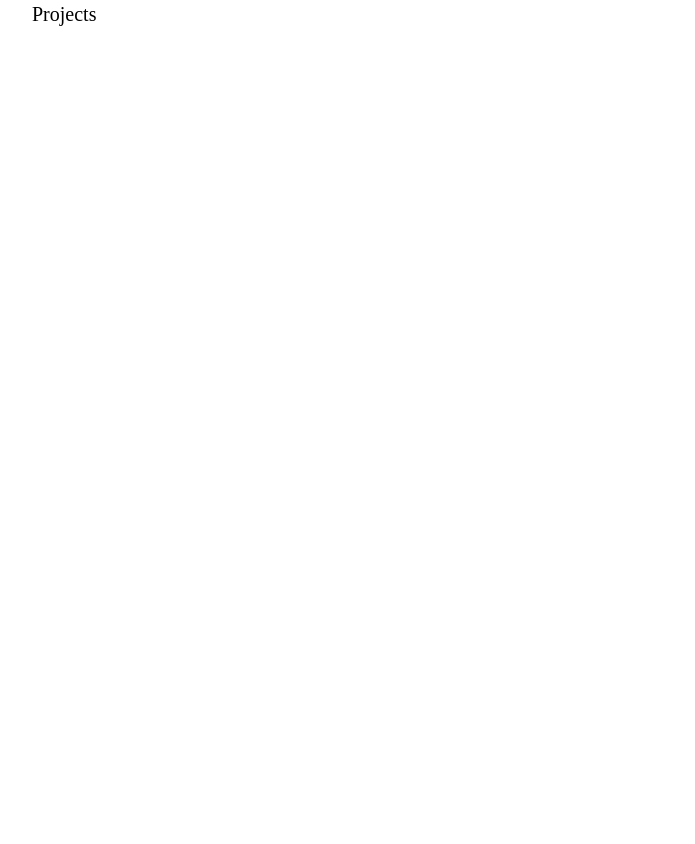
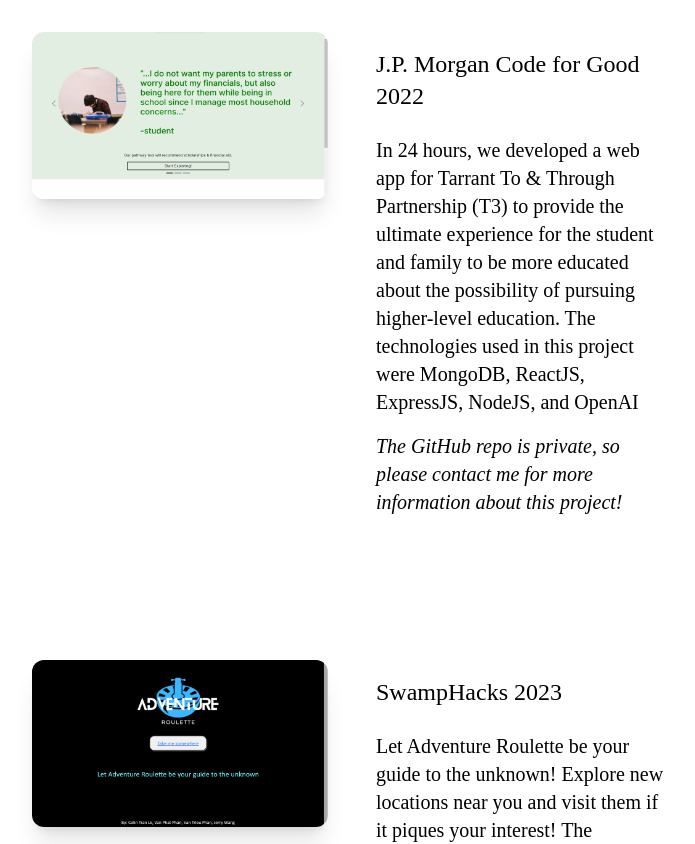
Before and after one commit to colintle/portfolio2023, a Next.js app in the folder portfolio/: page / in a window 1280 px wide. Shown: the part 1700-2544 px from the top of the page, without its empty margins (288-983 px from the left). Before the commit the page ends 2400 px from the top, so only its background shows below. Built offline with nearby package versions, Linux system fonts and the light colour scheme; a web font is replaced by a local one.

Commit message:
Complete of project section

```diff
--- a/portfolio/components/Projects/Projects.js
+++ b/portfolio/components/Projects/Projects.js
@@ -1,15 +1,51 @@
 import React from 'react'
+import Image from 'next/image'
+import Link from 'next/link'
+import { PROJECTS } from '@/data/Data'
+import { FontAwesomeIcon } from '@fortawesome/react-fontawesome'
+import { faGithub } from '@fortawesome/free-brands-svg-icons'
 
 function Projects() {
   return (
-    <div className='md:h-screen flex justify-center'>
+    <div className='flex justify-center'>
       <div className='w-3/4 md:w-1/2'>
         <h1 className='w-fit m-auto text-2xl lg:text-3xl xl:text-4xl text-center my-5'>
           Featured Projects
           <hr className='w- h-1 mx-auto my-4 bg-gradient-to-b from-sky-600 to-purple-700 border-0 rounded'></hr>
         </h1>
-        <div className='text-mg lg:text-lg xl:text-xl'>
-            <p>Projects</p>
+        <div className='text-mg lg:text-lg xl:text-xl flex flex-col space-y-28'>
+          {
+            PROJECTS.map((project, idx) => {
+              return (
+                <div key={idx}>
+                  <div className='flex flex-col md:flex-row md:space-x-12'>
+                    <div className='mt-8 md:w-1/2'>
+                      <Image
+                        src={project.image}
+                        width={1000}
+                        height={1000}
+                        className='rounded-xl shadow-xl hover:opacity-70'
+                      />
+                    </div>
+                    <div className='mt-12 md:w-1/2'>
+                      <h1 className='text-lg lg:text-xl xl:text-2xl mb-6'>{project.name}</h1>
+                      <p className='leading-7 mb-4'>
+                        {project.description}
+                      </p>
+                      <div className='align-bottom space-x-4'>
+                        {project?.note && <p className='italic'>{project.note}</p>}
+                        {project?.github && (
+                          <Link href={project.github} target="_blank" >
+                            <FontAwesomeIcon icon={faGithub} className='hover:-translate-y-1 transition-transform cursor-pointer text-3xl'/>
+                          </Link>
+                        )}
+                      </div>
+                    </div>
+                  </div>
+                </div>
+              )
+            })
+          }
         </div>
       </div>
     </div>
--- a/portfolio/data/Data.js
+++ b/portfolio/data/Data.js
@@ -1,36 +1,36 @@
 export const PROJECTS = [{
     name: "J.P. Morgan Code for Good 2022",
     description:
-      "In 24 hours, we developed a web app for Tarrant To & Through Partnership (T3) to provide the ultimate experience for the student and family to be more educated about the possibility of pursuing higher-level education. A student and family may fill out a survey to display personalized information of schools and scholarships or chat with T3acherBot, our chatting bot, to answer any questions/concerns.",
-    image: "./images/cog.png",
+      "In 24 hours, we developed a web app for Tarrant To & Through Partnership (T3) to provide the ultimate experience for the student and family to be more educated about the possibility of pursuing higher-level education. The technologies used in this project were MongoDB, ReactJS, ExpressJS, NodeJS, and OpenAI",
+    image: "/images/cog.png",
     note: "The GitHub repo is private, so please contact me for more information about this project!",
   },
   {
     name: "SwampHacks 2023",
     description:
       "Let Adventure Roulette be your guide to the unknown! Explore new locations near you and visit them if it piques your interest! The technologies used in this project were OpenAI, ReactJS, ExpressJS, NodeJS, and Google Maps API",
-    image: "./images/adventure.png",
+    image: "/images/adventure.png",
     github: "https://github.com/colintle/swamphack-2023",
   },
   {
     name: "Spotify Playlist Generator",
     description:
-      "Using the Spotify API, this app allows the user to generate playlists with a click of a button. Check it out!",
-    image: "./images/spotify.png",
+      "Inspired by Codecademy, this app allows the user to generate playlists with a click of a button. The techologies used in this project were ReactJS and Spotify API. Check it out!",
+    image: "/images/spotify.png",
     github: "https://github.com/colintle/Spotify-Playlist-Generator",
   },
   {
     name: "College Event Website",
     description:
       "This full-stack project was done in COP 4710 to replicate the functionality of the University of Central Florida's Event Website.The technologies involved with this project were MySQL, ReactJS, ExpressJS, and NodeJS",
-    image: "./images/collegeevent.png",
+    image: "/images/collegeevent.png",
     github: "https://github.com/colintle/CollegeEventWebsite",
   },
   {
     name: "Memories Social Media",
     description:
       "Inspired by the YouTube channel JavaScript Mastery, this full-stack project allows for users to share their memories and interact with memories from others! The technologies involved with this project were MongoDB, ReactJS, ExpressJS, and NodeJS",
-    image: "./images/memories.png",
+    image: "/images/memories.png",
     github: "https://github.com/colintle/memories",
   },
 ]
```
